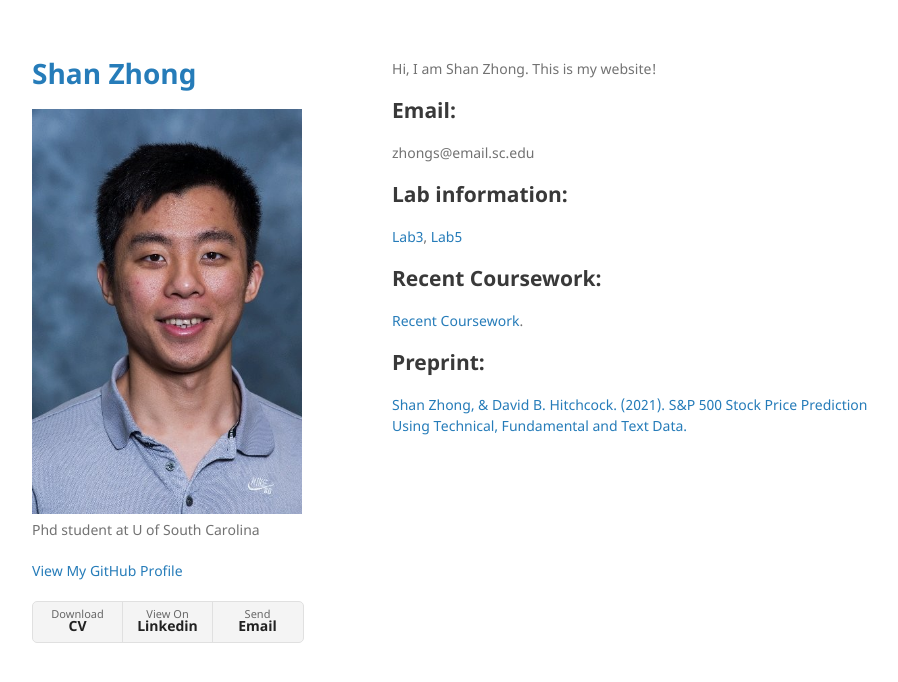
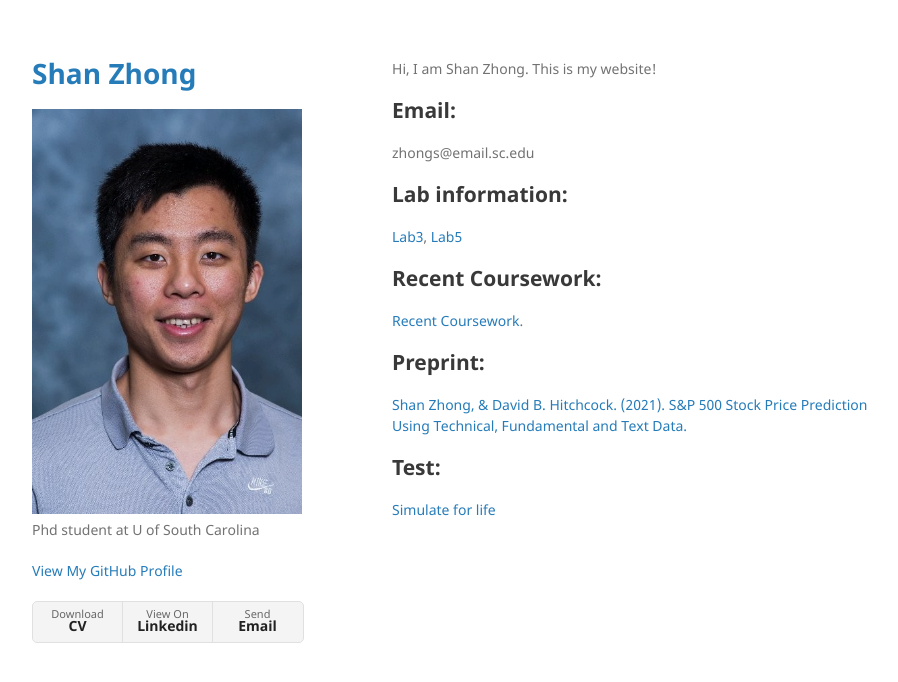
Before and after one commit to Shanlearning/Shanlearning.github.io, a Jekyll site: the page built from index.md, in a window 1280 px wide. Shown: the top 682 px of the page, without its empty margins (178-1076 px from the left). Built offline with Jekyll 4.4.1, drawn with Linux system fonts in a browser that asks for light colours.

Commit message:
Update index.md

```diff
--- a/index.md
+++ b/index.md
@@ -18,3 +18,6 @@ zhongs@email.sc.edu
 
 ## Preprint:
 [Shan Zhong, & David B. Hitchcock. (2021). S&P 500 Stock Price Prediction Using Technical, Fundamental and Text Data.](https://arxiv.org/abs/2108.10826)
+
+## Test:
+[Simulate for life](https://shanlearning.github.io/lifeRestart/)
```
